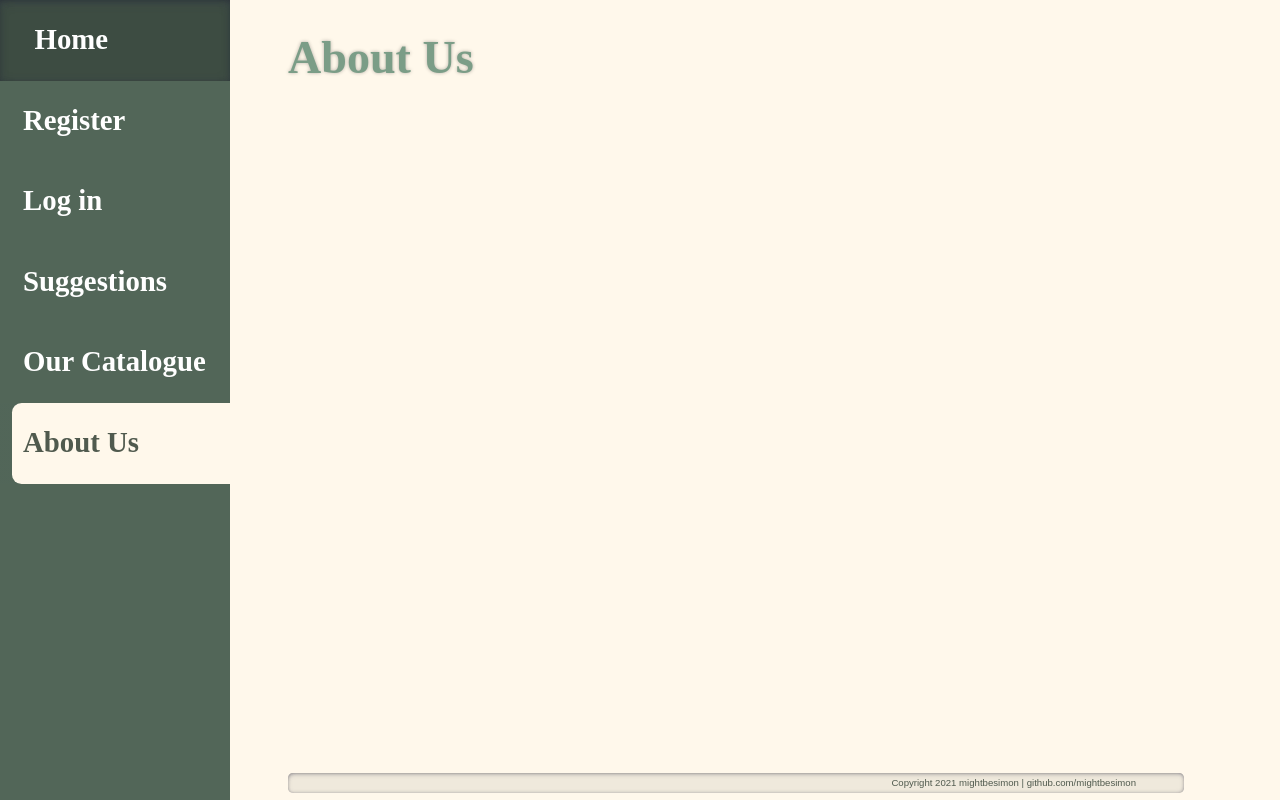
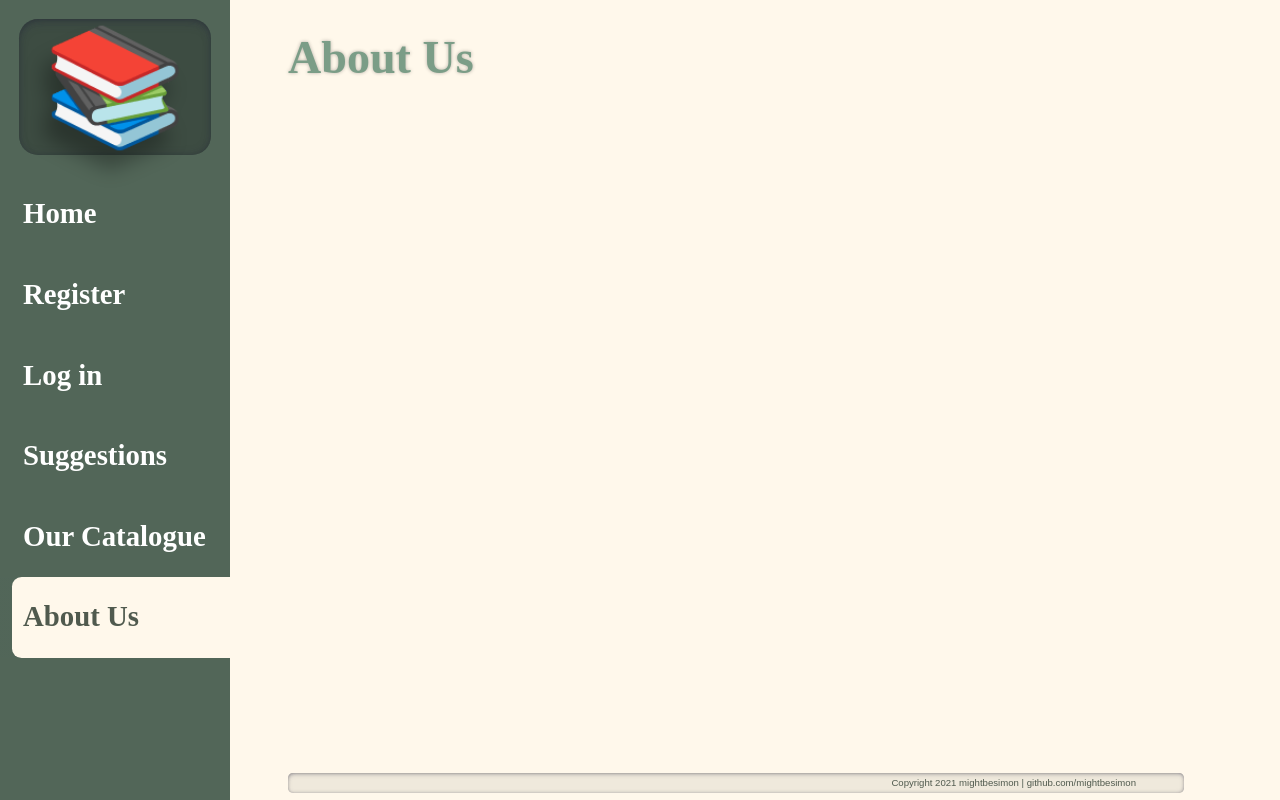
Before and after one commit to mightbesimon/library-flask-website, a Flask app: page /aboutus in a window 1280 px wide. Run offline with Flask 2, Linux system fonts and the light colour scheme.

Commit message:
[style] added logo to nav sidebar

```diff
--- a/library/static/style.css
+++ b/library/static/style.css
@@ -110,6 +110,21 @@
     box-shadow: var(--shadow-hover);
     background: var(--nav-hover);
     color: var(--nav-text);
+}
+nav header {
+    padding: 1rem;
+    box-sizing: border-box;
+    width: 100%;
+    text-align: center;
+    font-size: 6rem;
+    text-shadow: -.5rem 1rem 1rem var(--shadow);
+    background: var(--nav-bg);
+    transition: border-radius .5s;
+}
+nav header div.logo {
+    border-radius: 1rem;
+    box-shadow: var(--shadow-hover);
+    background: var(--nav-hover);
 }
 nav footer {
     box-sizing: border-box;
--- a/library/templates/navigation.html
+++ b/library/templates/navigation.html
@@ -1,3 +1,6 @@
+<header{% if nav.first_current() %} class="before" {% endif %}>
+    <div class="logo">📚</div>
+</header>
 {% for tab in nav %}
     <a href="{{ tab.url }}">
         <h2 {% if tab.is_current()     %} class="current" {% endif %}
```
